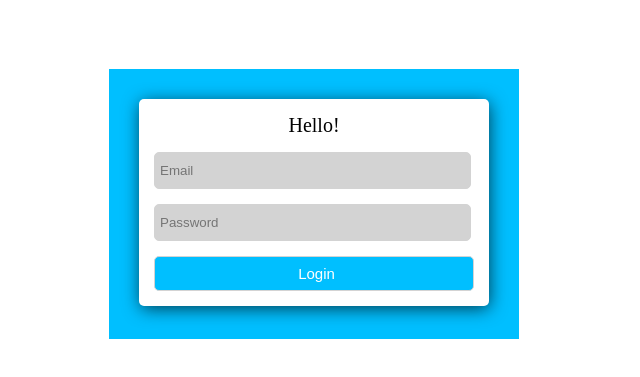
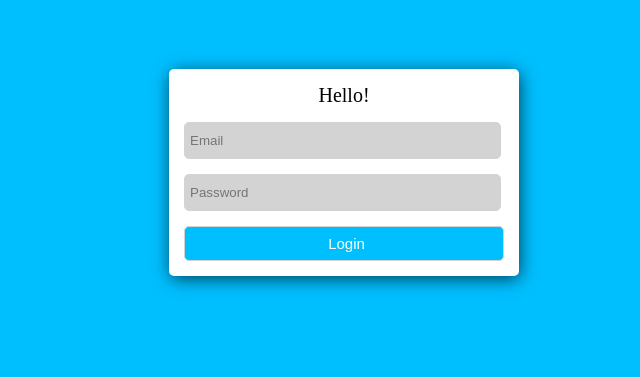
Before and after one commit to Goose671/Task_2, a plain HTML site: page index.html in a window 1280 px wide. Shown: the part 251-628 px from the top of the page, without its empty margins (249-889 px from the left). Drawn offline with Linux system fonts and the light colour scheme.

Commit message:
added blue background

```diff
--- a/style.css
+++ b/style.css
@@ -2,23 +2,22 @@
     padding: 0;
     margin: 0;
     text-decoration: none;
+
+}
+body{
+    background-color: deepskyblue;
 }
 .container{
-    position: absolute;
-    top: 40%;
-    right: 40%;
-
-    width: 350px;
-    height: 210px;
     padding: 30px;
-
-    background-color: deepskyblue;
 }
 .main{
     background-color: white;
     box-shadow: 1px 3px 18px -1px rgba(0,0,0,0.72);
     border-radius: 5px;
     padding: 15px;
+    position: absolute;
+    top: 40%;
+    right: 40%;
 }
 .main__items + .main__items{
     margin-top: 15px;
```
